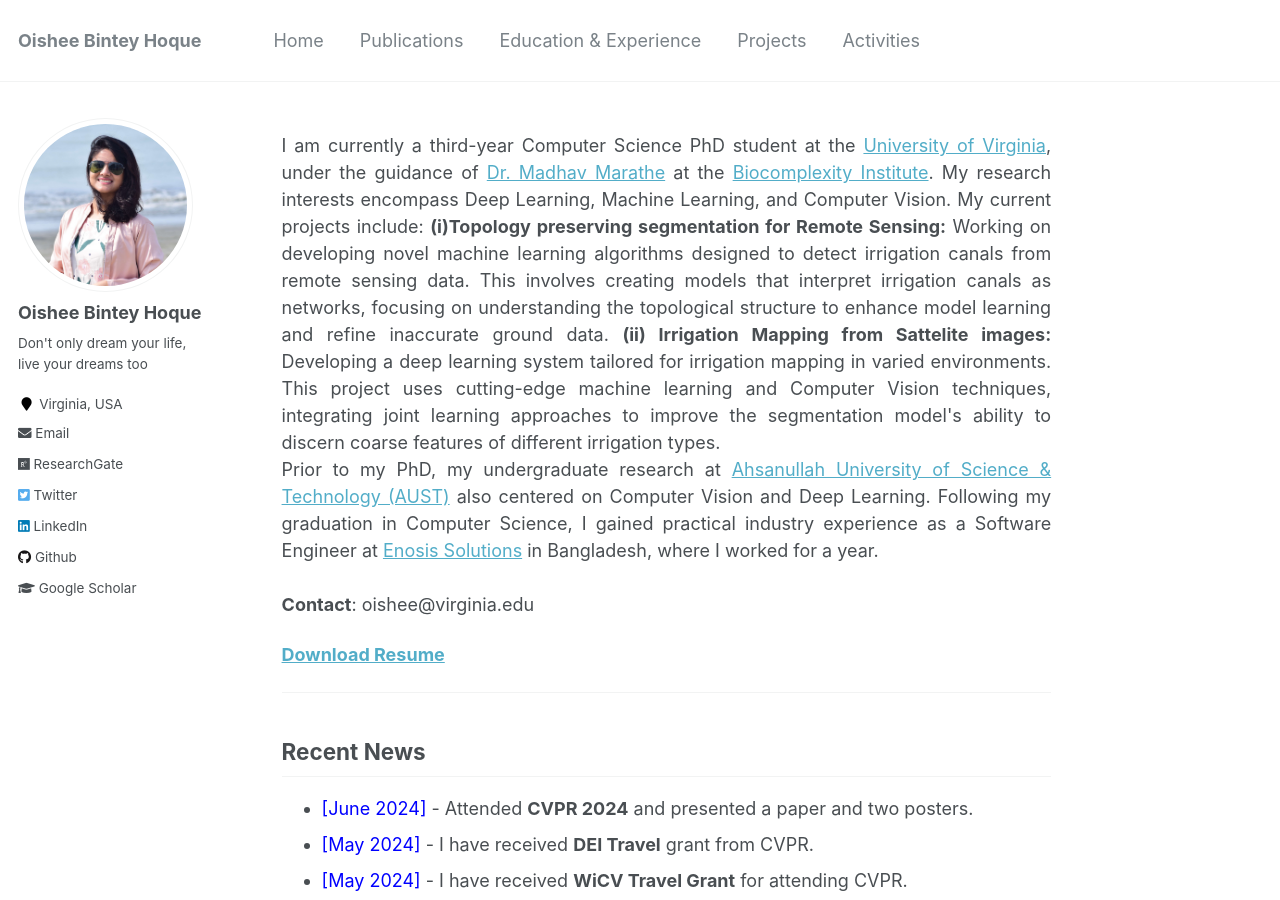
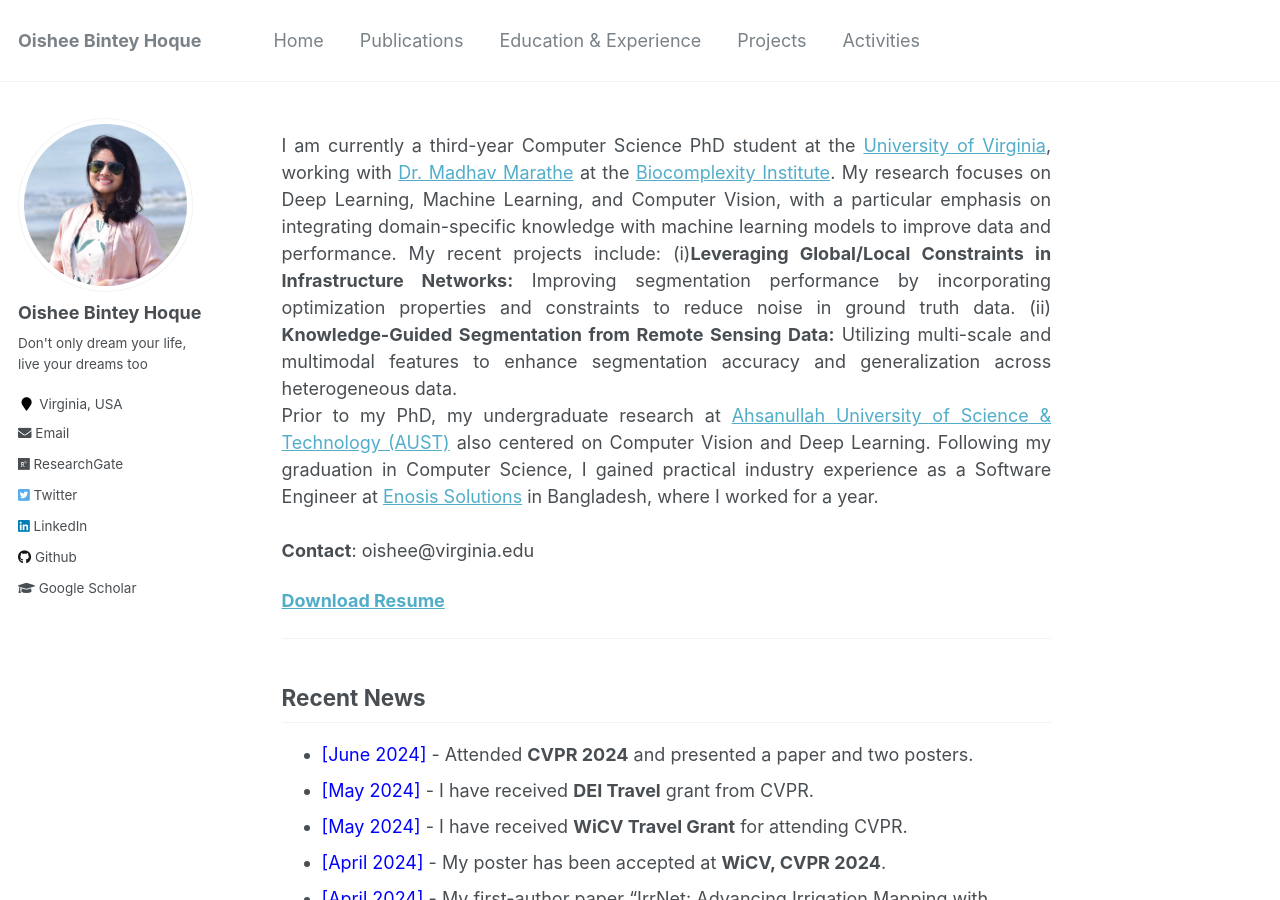
Before and after one commit to oishee-hoque/oishee-hoque.github.io, a Jekyll site: the page built from _pages/about.md, in a window 1280 px wide and 900 px high. Built offline with Jekyll 4.4.1, drawn with Linux system fonts in a browser that asks for light colours.

Commit message:
update_about

```diff
--- a/_pages/about.md
+++ b/_pages/about.md
@@ -9,7 +9,9 @@
 ---
 
 <div style="text-align: justify">
-I am currently a third-year Computer Science PhD student at the  <a href="https://engineering.virginia.edu/departments/computer-science">University of Virginia</a>, under the guidance of <a href="https://engineering.virginia.edu/faculty/madhav-marathe">Dr. Madhav Marathe</a> at the <a href="https://biocomplexity.virginia.edu/">Biocomplexity Institute</a>. My research interests encompass Deep Learning, Machine Learning, and Computer Vision. My current projects include: <b>(i)Topology preserving segmentation for Remote Sensing:</b> Working on developing novel machine learning algorithms designed to detect irrigation canals from remote sensing data. This involves creating models that interpret irrigation canals as networks, focusing on understanding the topological structure to enhance model learning and refine inaccurate ground data. <b>(ii) Irrigation Mapping from Sattelite images:</b> Developing a deep learning system tailored for irrigation mapping in varied environments. This project uses cutting-edge machine learning and Computer Vision techniques, integrating joint learning approaches to improve the segmentation model's ability to discern coarse features of different irrigation types.
+I am currently a third-year Computer Science PhD student at the  <a href="https://engineering.virginia.edu/departments/computer-science">University of Virginia</a>, working with <a href="https://engineering.virginia.edu/faculty/madhav-marathe">Dr. Madhav Marathe</a> at the <a href="https://biocomplexity.virginia.edu/">Biocomplexity Institute</a>. My research focuses on Deep Learning, Machine Learning, and Computer Vision, with a particular emphasis on integrating domain-specific knowledge with machine learning models to improve data and performance.
+
+My recent projects include: (i)<b>Leveraging Global/Local Constraints in Infrastructure Networks:</b> Improving segmentation performance by incorporating optimization properties and constraints to reduce noise in ground truth data. (ii) <b>Knowledge-Guided Segmentation from Remote Sensing Data:</b> Utilizing multi-scale and multimodal features to enhance segmentation accuracy and generalization across heterogeneous data.
 <br>
 Prior to my PhD, my undergraduate research at <a href="http://aust.edu/">Ahsanullah University of Science & Technology (AUST)</a> also centered on Computer Vision and Deep Learning. Following my graduation in Computer Science, I gained practical industry experience as a Software Engineer at <a href="https://www.enosisbd.com/">Enosis Solutions</a> in Bangladesh, where I worked for a year.
 
```
Also changed, not shown: _pages/activities.md (+1 -1 lines).
